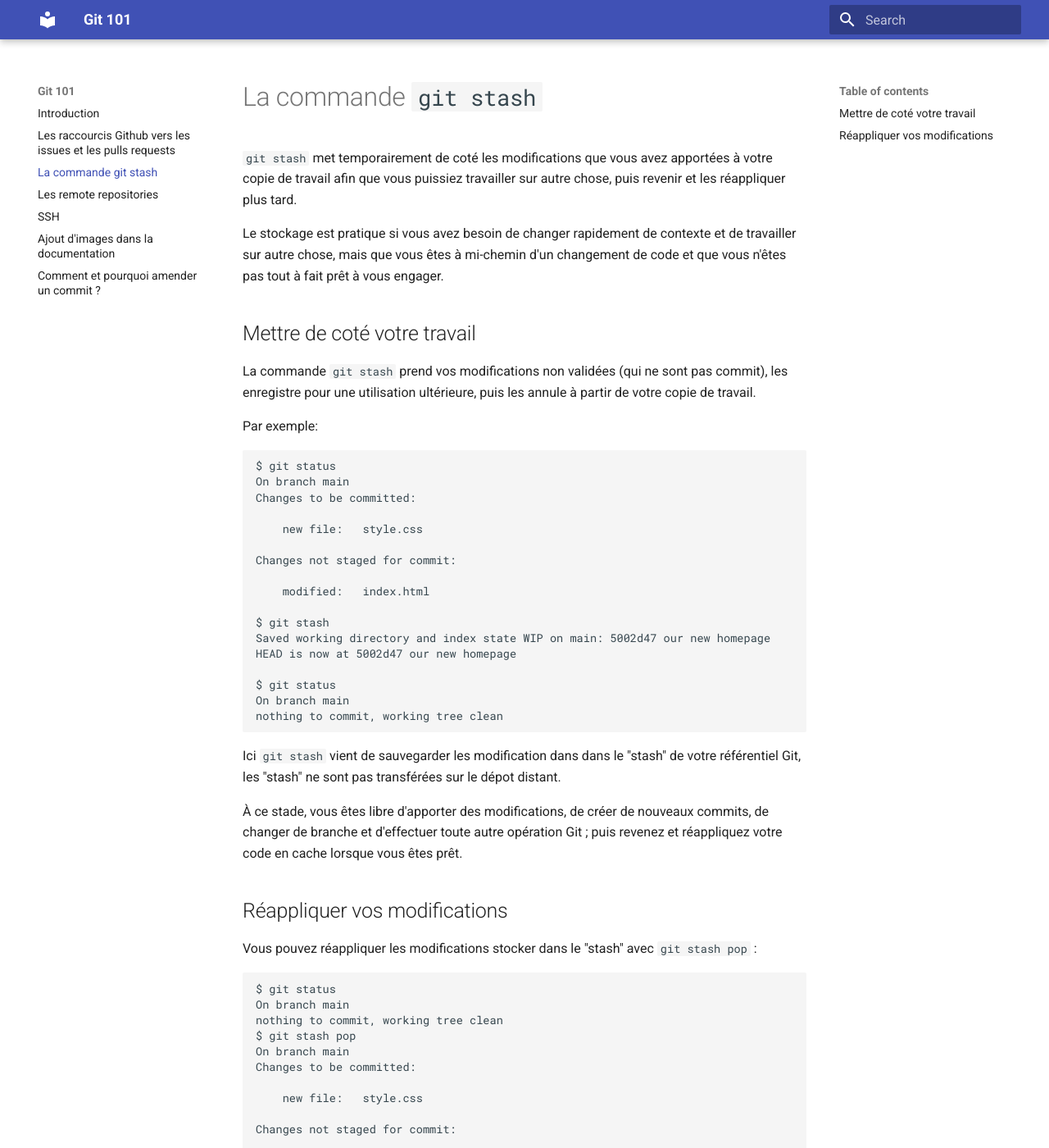
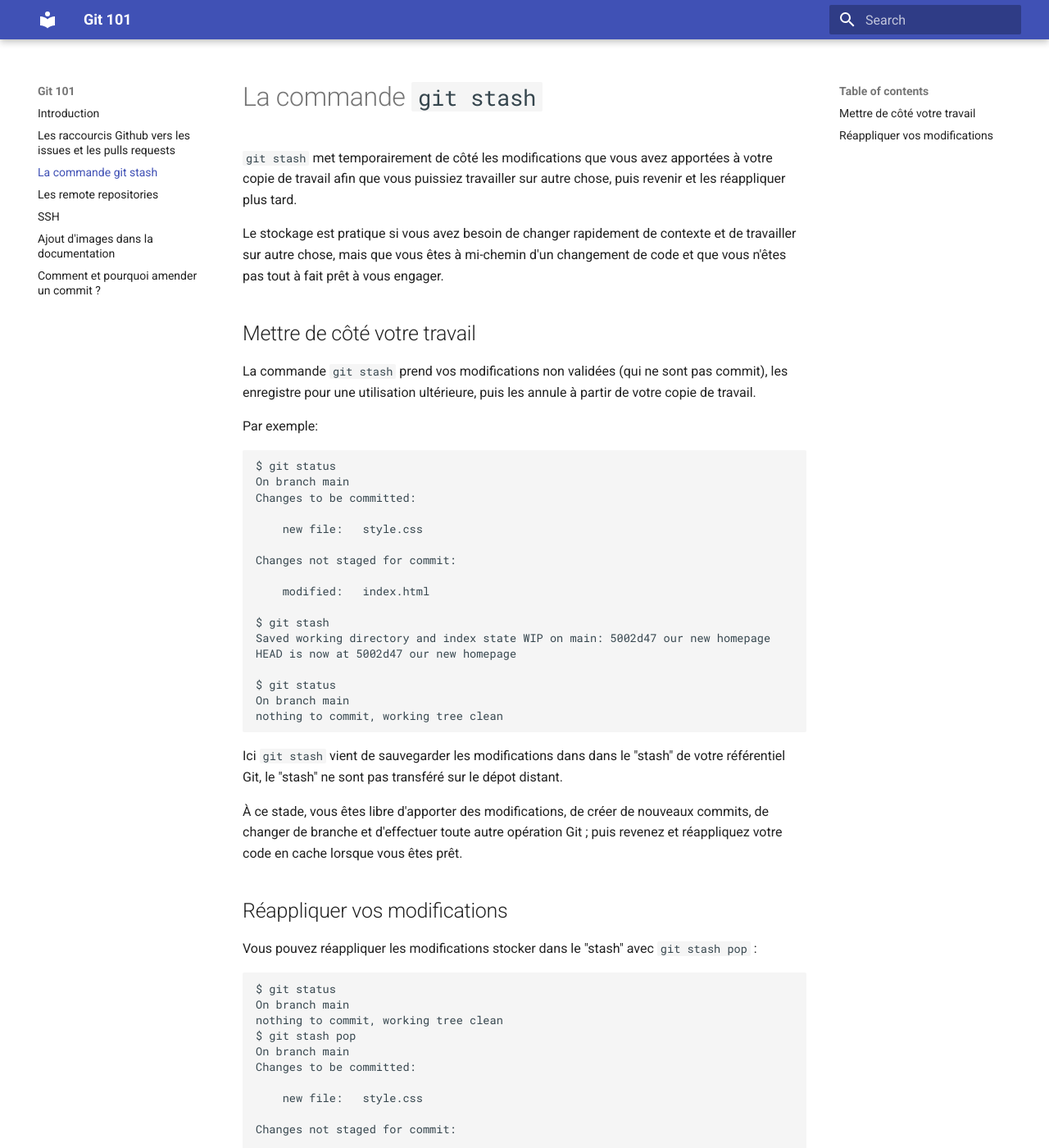
Before and after one commit to ub-mmi-but/git-101, an MkDocs documentation site: the page built from docs/6-git-stash-et-git-stash-pop.md, in a window 1280 px wide and 1400 px high. Shown: the whole window at 82% size. Built offline with MkDocs 1.6.1 and Material for MkDocs 9.7.7, drawn with Linux system fonts in a browser that asks for light colours.

Commit message:
6-git-stash-et-git-stash-pop-base3

````diff
--- a/docs/6-git-stash-et-git-stash-pop.md
+++ b/docs/6-git-stash-et-git-stash-pop.md
@@ -1,10 +1,10 @@
 # La commande `git stash`
 
-`git stash` met temporairement de coté les modifications que vous avez apportées à votre copie de travail afin que vous puissiez travailler sur autre chose, puis revenir et les réappliquer plus tard.
+`git stash` met temporairement de côté les modifications que vous avez apportées à votre copie de travail afin que vous puissiez travailler sur autre chose, puis revenir et les réappliquer plus tard.
 
 Le stockage est pratique si vous avez besoin de changer rapidement de contexte et de travailler sur autre chose, mais que vous êtes à mi-chemin d'un changement de code et que vous n'êtes pas tout à fait prêt à vous engager.
 
-## Mettre de coté votre travail
+## Mettre de côté votre travail
 
 La commande `git stash` prend vos modifications non validées (qui ne sont pas commit), les enregistre pour une utilisation ultérieure, puis les annule à partir de votre copie de travail.
 
@@ -30,7 +30,7 @@ On branch main
 nothing to commit, working tree clean
 ```
 
-Ici `git stash` vient de sauvegarder les modification dans dans le "stash" de votre référentiel Git, les "stash" ne sont pas transférées sur le dépot distant.
+Ici `git stash` vient de sauvegarder les modifications dans dans le "stash" de votre référentiel Git, le "stash" ne sont pas transféré sur le dépot distant.
 
 À ce stade, vous êtes libre d'apporter des modifications, de créer de nouveaux commits, de changer de branche et d'effectuer toute autre opération Git ; puis revenez et réappliquez votre code en cache lorsque vous êtes prêt.
 
````
